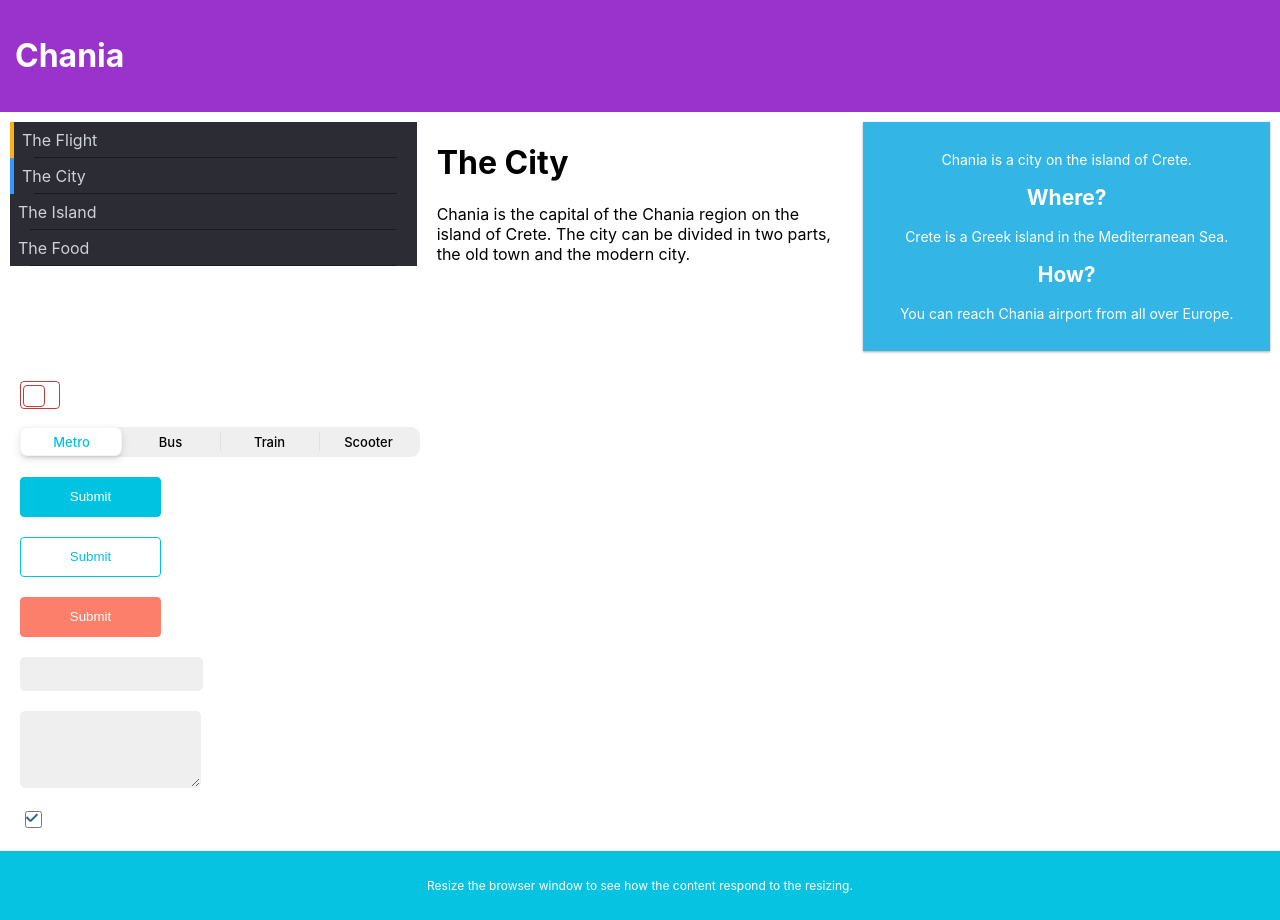
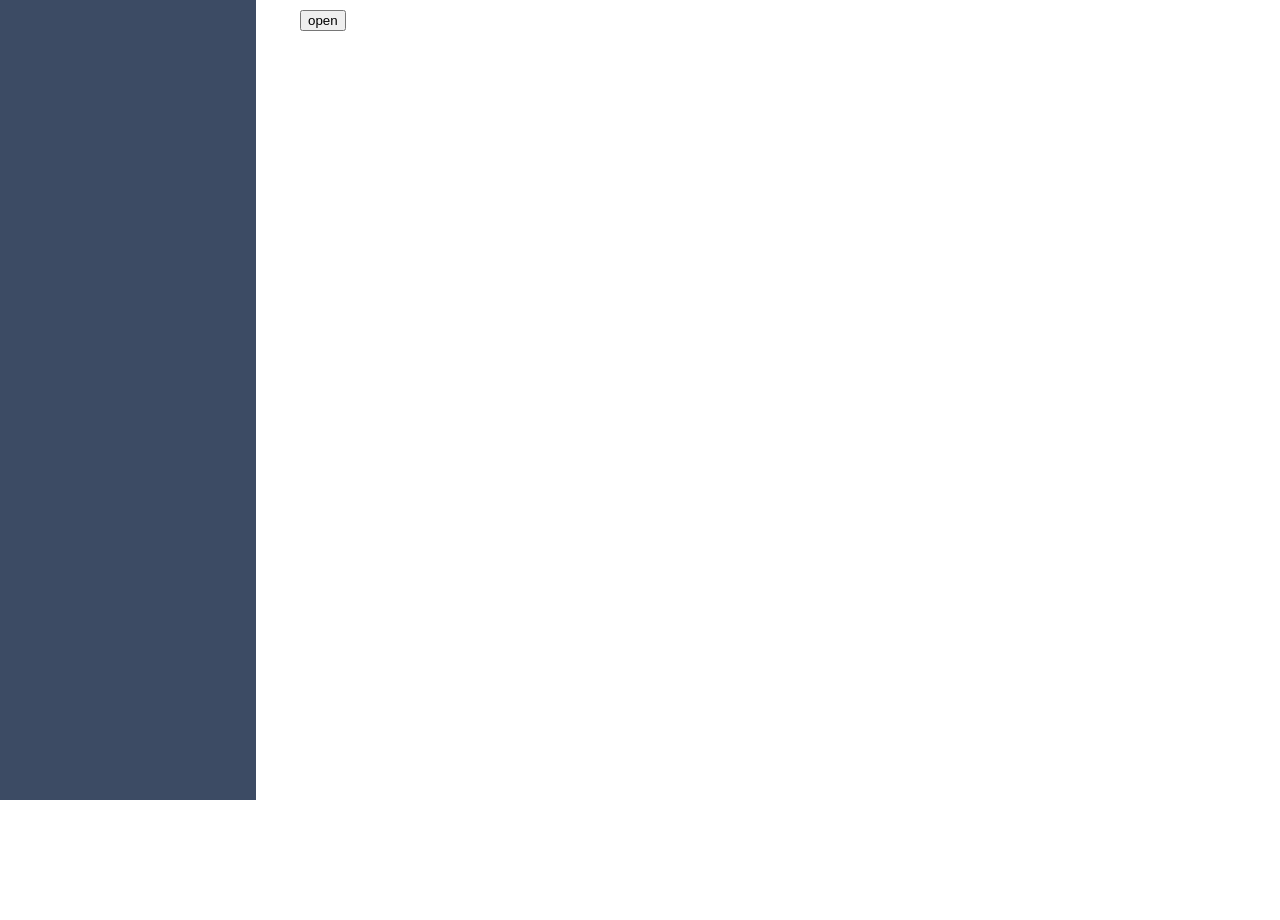
Before and after one commit to rkterungwa16/terk-ui, a React (Create React App) app: page / in a window 1280 px wide. After the commit the page ends 800 px from the top, so only its background shows below. Built offline with nearby package versions, Linux system fonts and the light colour scheme.

Commit message:
[feat] implement sidebar

```diff
--- a/src/Grid/Example.js
+++ b/src/Examples/Grid.js
@@ -1,7 +1,7 @@
 import React from "react";
 import styled from "styled-components";
-import Col from "./Col";
-import Row from "./Row";
+import Col from "../Grid/Col";
+import Row from "../Grid/Row";
 import ListGroup from "../Lists/ListGroup";
 import ListItem from "../Lists/ListItem";
 import Footer from "../Footer/Footer";
--- /dev/null
+++ b/src/Examples/Sidebar.js
@@ -0,0 +1,22 @@
+import React from "react";
+
+import Sidebar from "../Sidebar/Sidebar";
+
+const SidebarExample = () => {
+  const [isOpen, setOpen] = React.useState(false);
+  return (
+    <>
+      <Sidebar isOpen={isOpen} />
+      <button
+        onClick={() => {
+          setOpen(!isOpen);
+        }}
+        className="btn-position"
+      >
+        open
+      </button>
+    </>
+  );
+};
+
+export default SidebarExample;
--- /dev/null
+++ b/src/Sidebar/Sidebar.js
@@ -0,0 +1,63 @@
+import React from "react";
+import { Transition } from "react-transition-group";
+import PropTypes from "prop-types";
+import { sidebarTheme } from "./theme";
+
+const Sidebar = (props) => {
+  const defaultStyle = {
+    position: "fixed",
+    top: "0",
+    left: "0",
+    bottom: "0",
+    zIndex: 1030,
+    order: -1,
+    display: "flex",
+    flex: `0 0 ${props.width}px`,
+    flexDirection: "column",
+    width: `${props.width}px`,
+    transition: ".15s ease-out",
+    color: `${props.theme.sidebar[props.themeMode].color}`,
+    backgroundColor: `${props.theme.sidebar[props.themeMode].backgroundColor}`,
+  };
+
+  const transitionStyles = {
+    entering: { opacity: 1, transform: `translateX(-${props.width}px)` },
+    entered: { opacity: 1, transform: `translateX(-${props.width}px)` },
+    exiting: { opacity: 1 },
+    exited: { opacity: 1 },
+  };
+  return (
+    <Transition in={props.isOpen} timeout={props.timeout}>
+      {(state) => {
+        return (
+          <div
+            style={{
+              ...defaultStyle,
+              ...transitionStyles[state],
+            }}
+          >
+            {props.children}
+          </div>
+        );
+      }}
+    </Transition>
+  );
+};
+
+Sidebar.propTypes = {
+  isOpen: PropTypes.bool,
+  timeout: PropTypes.number,
+  theme: PropTypes.object,
+  themeMode: PropTypes.string,
+  width: PropTypes.number,
+};
+
+Sidebar.defaultProps = {
+  isOpen: false,
+  timeout: 150,
+  theme: sidebarTheme,
+  width: 256,
+  themeMode: "dark",
+};
+
+export default Sidebar;
--- /dev/null
+++ b/src/Sidebar/theme.js
@@ -0,0 +1,12 @@
+export const sidebarTheme = {
+  sidebar: {
+    dark: {
+      color: "#ffffff",
+      backgroundColor: "#3c4b64",
+    },
+    light: {
+      color: "#4f5d73",
+      backgroundColor: "#ffffff",
+    },
+  },
+};
--- a/src/index.css
+++ b/src/index.css
@@ -11,7 +11,39 @@ html, body, #root {
   height: 100%;
 }
 
+.btn-position {
+  position: absolute;
+  left: 300px;
+  top: 10px;
+}
+
 code {
   font-family: source-code-pro, Menlo, Monaco, Consolas, 'Courier New',
     monospace;
 }
+
+:root {
+  --primary-legacy-theme: #321fdb;
+  --secondary-legacy-theme: #ced2d8;
+  --success-legacy-theme: #2eb85c;
+  --info-legacy-theme: #39f;
+  --warning-legacy-theme: #f9b115;
+  --danger-legacy-theme: #e55353;
+  --light-legacy-theme: #ebedef;
+  --dark-legacy-theme: #636f83;
+  --primary-dark-theme: #4638c2;
+  --secondary-dark-theme: #4c4f54;
+  --success-dark-theme: #45a164;
+  --info-dark-theme: #4799eb;
+  --warning-dark-theme: #e1a82d;
+  --danger-dark-theme: #d16767;
+  --light-dark-theme: #20202a;
+  --dark-dark-theme: #181924;
+  --breakpoint-xs: 0;
+  --breakpoint-sm: 576px;
+  --breakpoint-md: 768px;
+  --breakpoint-lg: 992px;
+  --breakpoint-xl: 1200px;
+  --font-family-sans-serif: -apple-system, BlinkMacSystemFont, "Segoe UI", Roboto, "Helvetica Neue", Arial, "Noto Sans", sans-serif, "Apple Color Emoji", "Segoe UI Emoji", "Segoe UI Symbol", "Noto Color Emoji";
+  --font-family-monospace: SFMono-Regular, Menlo, Monaco, Consolas, "Liberation Mono", "Courier New", monospace;
+}
--- a/src/index.jsx
+++ b/src/index.jsx
@@ -3,13 +3,14 @@ import ReactDOM from "react-dom";
 import "./index.css";
 // import { MultiToast, Child } from "./Toast/Toast";
 // import { Example } from "./Transition/Slide";
-import { ExampleGrid } from "./Grid/Example";
+import { ExampleGrid } from "./Examples/Grid";
+import SidebarExample from "./Examples/Sidebar";
 import * as serviceWorker from "./serviceWorker";
 import "./App.css";
 
 ReactDOM.render(
   <React.StrictMode>
-    <ExampleGrid />
+    <SidebarExample />
   </React.StrictMode>,
   document.getElementById("root")
 );
```
Also changed, not shown: src/hooks/clickOutside.js (added, +15 -0 lines).
